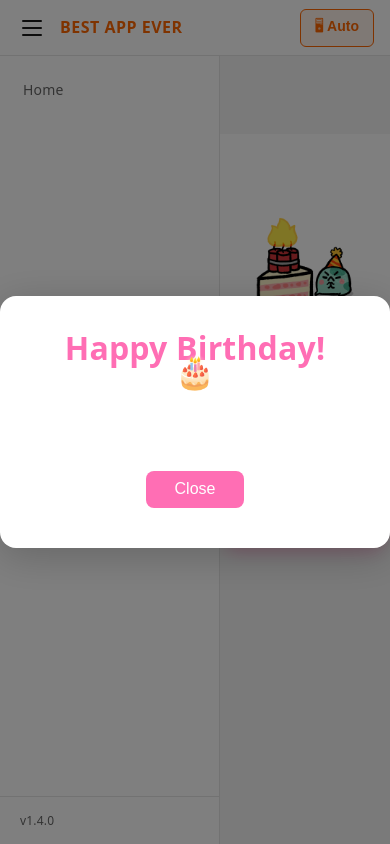
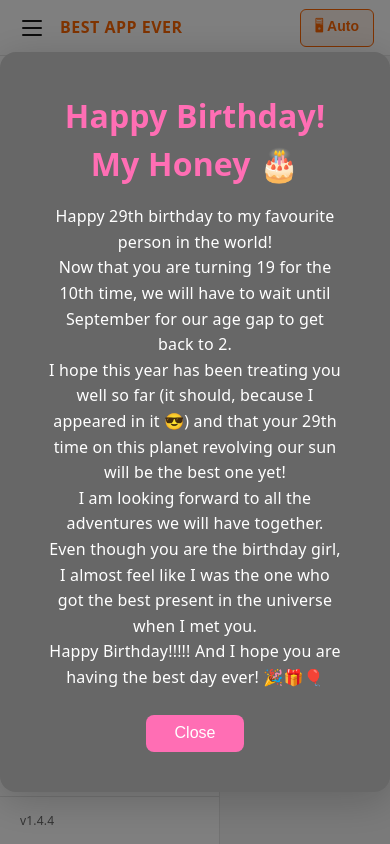
Before and after one commit to Astray909/best-app-ever, a React (Vite) app: page /bday in a window 390 px wide. Both pictures are taken after a click on the button "Birthday girl will click here". Built offline with nearby package versions, Linux system fonts and the light colour scheme; no server answers.

Commit message:
jhuang feat: Update birthday page with new styling and enhanced functionality - Changed dialog background color for better visibility - Added interactive name display with toggle functionality - Updated birthday message with personalized text - Adjusted CSS for improved layout and responsiveness

```diff
--- a/package.json
+++ b/package.json
@@ -1,7 +1,7 @@
 {
   "name": "best-app-ever",
   "private": true,
-  "version": "1.4.0",
+  "version": "1.4.4",
   "type": "module",
   "scripts": {
     "dev": "vite",
--- a/src/pages/BdayPage.css
+++ b/src/pages/BdayPage.css
@@ -46,7 +46,7 @@
 }
 
 .bday-dialog {
-  background: #fff;
+  background: #676767;
   border-radius: 16px;
   padding: 2.5rem 3rem;
   text-align: center;
@@ -58,14 +58,19 @@
   font-weight: 700;
   margin: 0 0 1rem;
   color: #ff6eb4;
+  line-height: 1.5;
+}
+
+.bday-name {
+  cursor: pointer;
 }
 
 .bday-note {
   font-size: 1rem;
-  color: #555;
-  margin: 0 0 1.5rem;
+  color: #fff;
+  margin: 0 auto 1.5rem;
   min-height: 3rem;
-  max-width: 280px;
+  max-width: 85vw;
   line-height: 1.6;
   white-space: pre-wrap;
 }
--- a/src/pages/BdayPage.tsx
+++ b/src/pages/BdayPage.tsx
@@ -4,6 +4,7 @@ import './BdayPage.css'
 
 export default function BdayPage() {
   const [open, setOpen] = useState(false)
+  const [pookie, setPookie] = useState(false)
 
   return (
     <div className="bday-page">
@@ -15,8 +16,26 @@ export default function BdayPage() {
       {open && (
         <div className="bday-overlay" onClick={() => setOpen(false)}>
           <div className="bday-dialog" onClick={e => e.stopPropagation()}>
-            <p className="bday-message">Happy Birthday! 🎂</p>
-            <p className="bday-note"></p>
+            <p className="bday-message">
+              Happy Birthday! My{' '}
+              <span className="bday-name" onClick={() => setPookie(p => !p)}>
+                {pookie ? 'Pookie 🤫' : 'Honey 🎂'}
+              </span>
+            </p>
+            <p className="bday-note">
+              Happy 29th birthday to my favourite person in the world!
+              <br />
+              Now that you are turning 19 for the 10th time,
+              we will have to wait until September for our age gap to get back to 2.
+              <br />
+              I hope this year has been treating you well so far (it should, because I appeared in it 😎)
+              and that your 29th time on this planet revolving our sun will be the best one yet!
+              <br />
+              I am looking forward to all the adventures we will have together. Even though you are the birthday
+              girl, I almost feel like I was the one who got the best present in the universe when I met you.
+              <br />
+              Happy Birthday!!!!! And I hope you are having the best day ever! 🎉🎁🎈
+            </p>
             <button className="bday-close" onClick={() => setOpen(false)}>Close</button>
           </div>
         </div>
```
Also changed, not shown: 1 other file (tests, documents, lock files or other folders).
